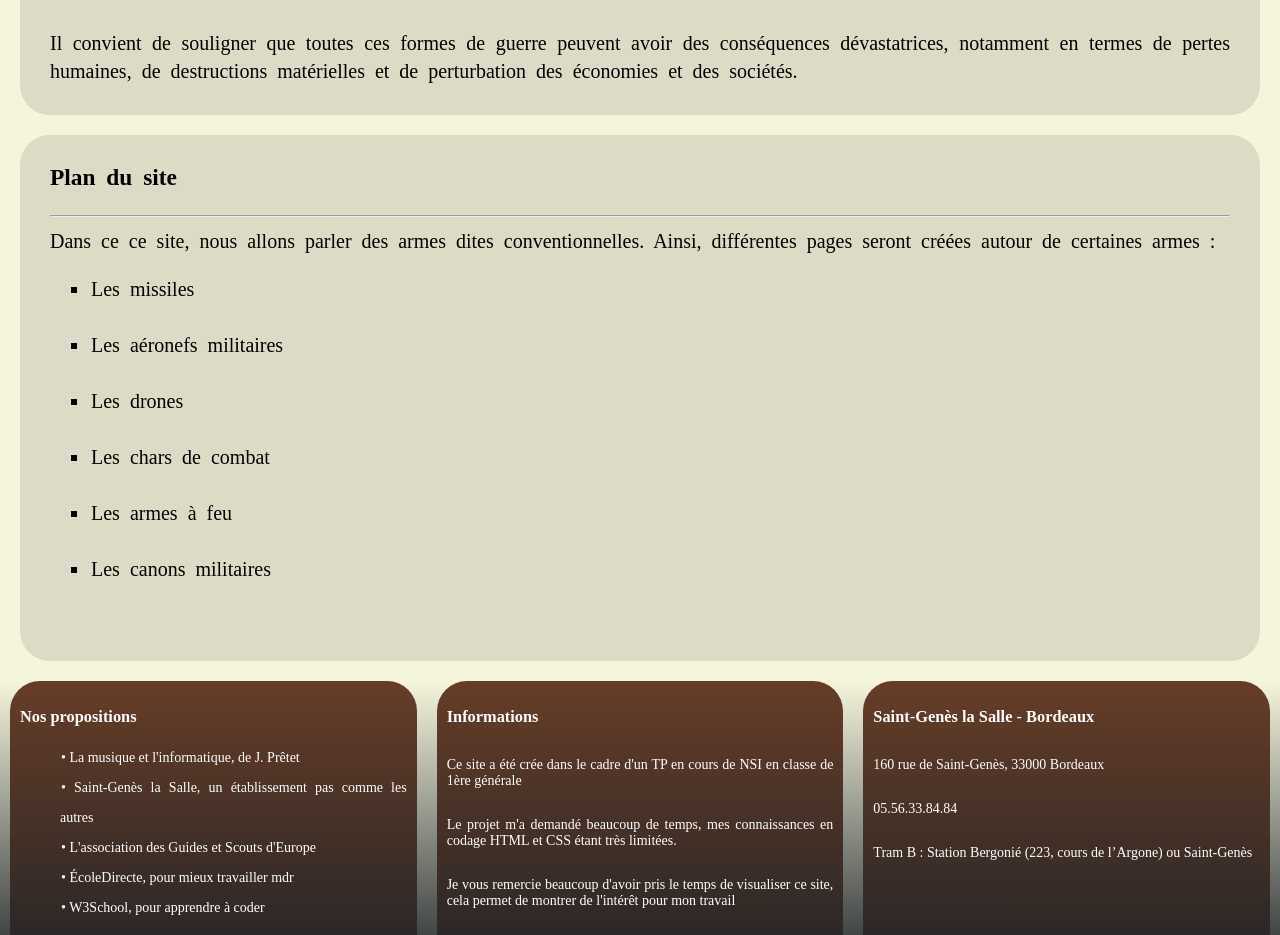
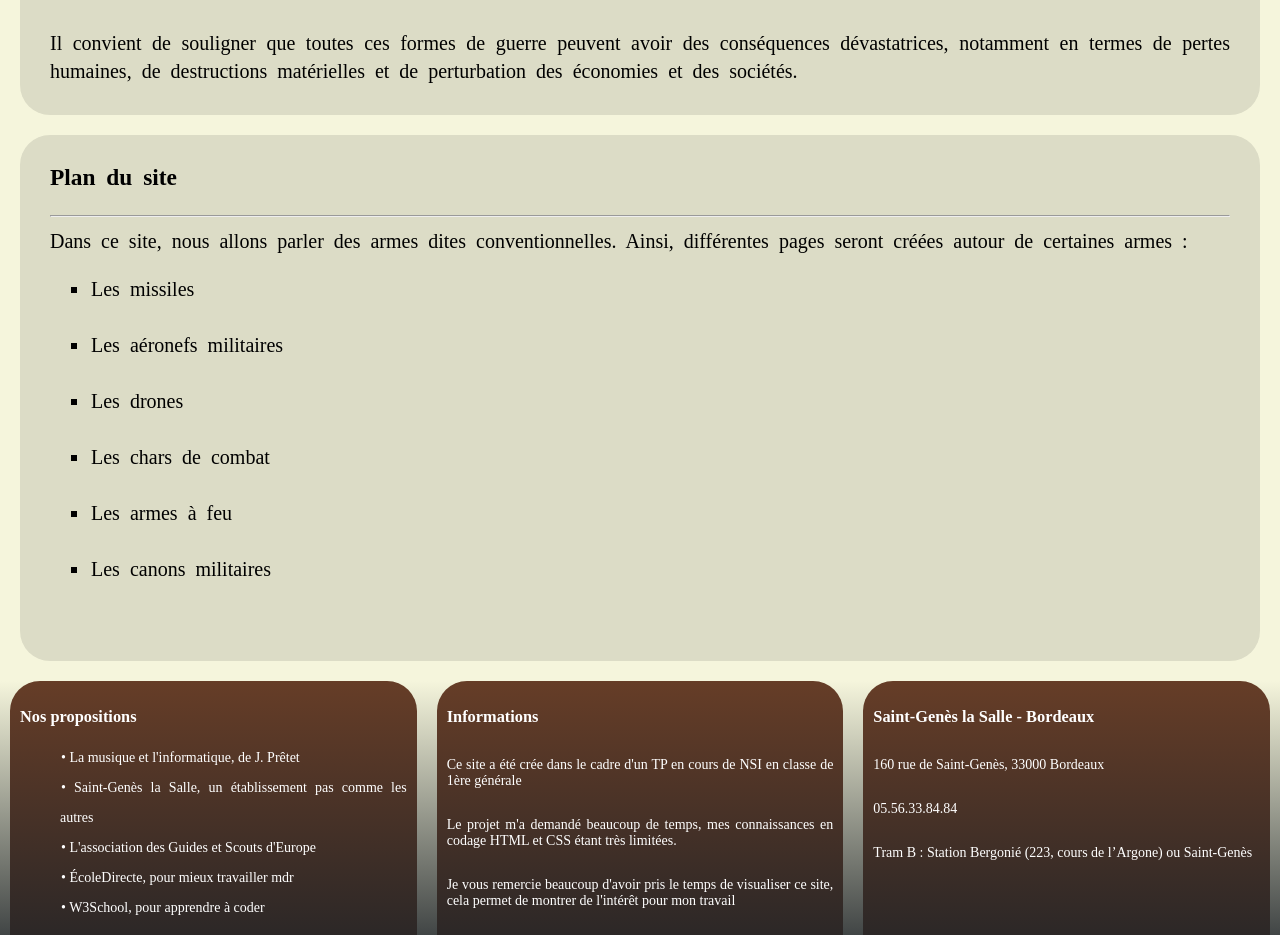
Before and after one commit to PhilippeChaix/PhilippeChaix.github.io, a plain HTML site: page index.html in a window 1280 px wide. Shown: the part 1920-2855 px from the top of the page. Drawn offline with Linux system fonts and the light colour scheme; a web font is replaced by a local one.

Commit message:
Add files via upload

```diff
--- a/index.html
+++ b/index.html
@@ -87,7 +87,7 @@
                 <div class="partietrois">
                     <h3>Plan du site</h3>
                     <hr>
-                    Dans ce ce site, nous allons parler des armes dites conventionnelles. Ainsi, différentes pages seront créées autour de certaines armes :
+                    Dans ce site, nous allons parler des armes dites conventionnelles. Ainsi, différentes pages seront créées autour de certaines armes :
                     <ul class="plandusite">
                         <li><a href="code%20page%20missile%20tete%20chercheuse.html">Les missiles</a></li><br>
                         <li><a href="code%20page%20avion%20de%20combat%20et%20de%20transport.html">Les aéronefs militaires</a></li><br>
```
